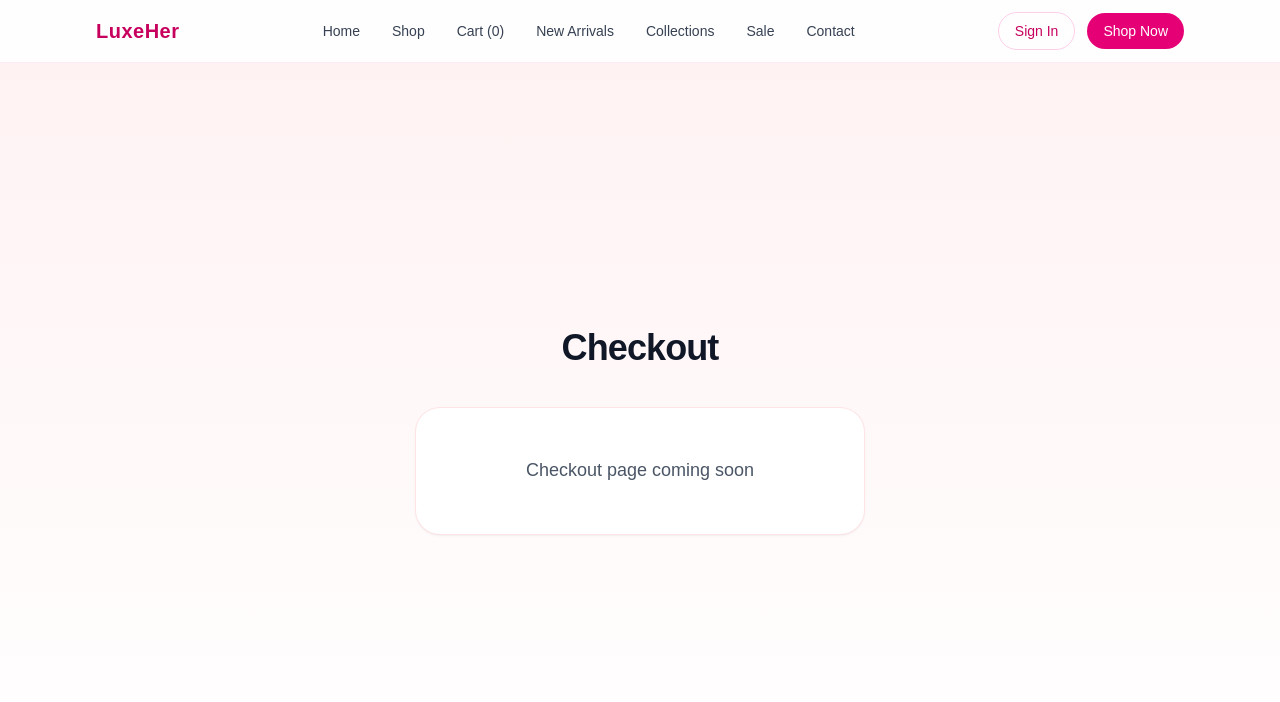
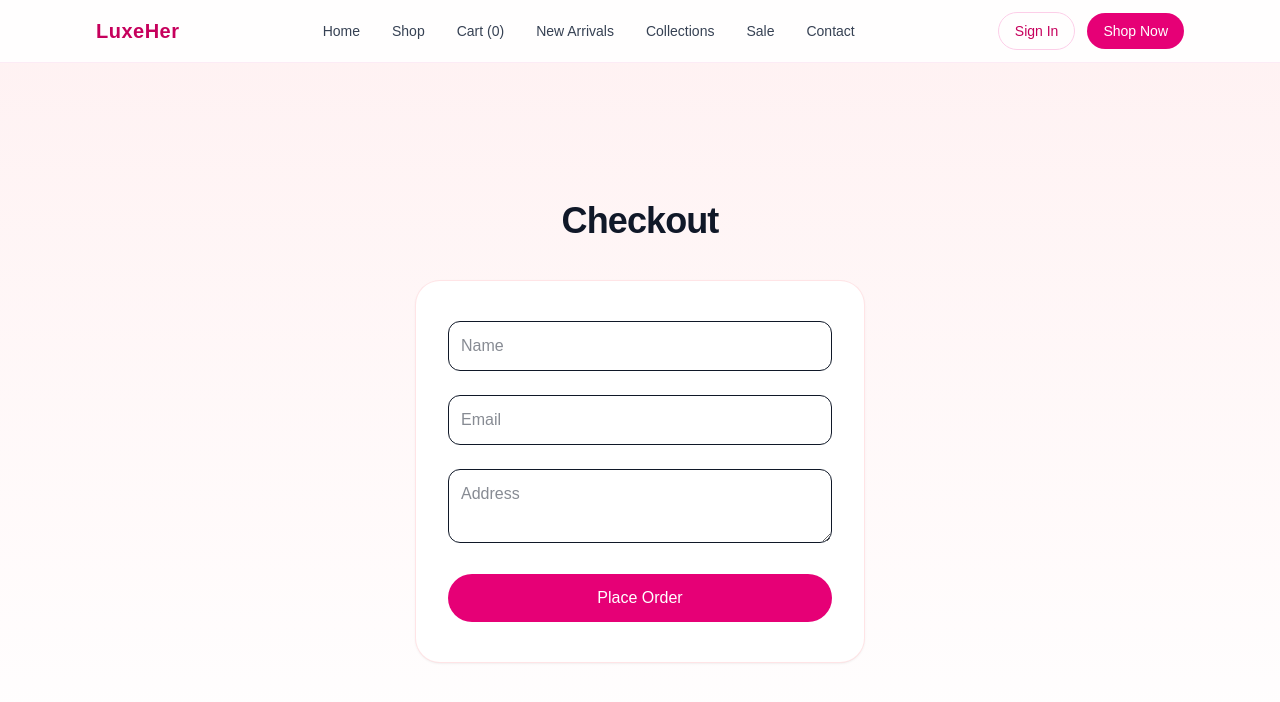
Before and after one commit to priyanka-reactt/my-clothing-site, a Next.js app: page /checkout in a window 1280 px wide. Shown: the top 702 px of the page. Built offline with nearby package versions, Linux system fonts and the light colour scheme.

Commit message:
Add checkout form, handle submit, and success page with cart clear and redirect

```diff
--- a/src/components/navbar.tsx
+++ b/src/components/navbar.tsx
@@ -32,6 +32,7 @@ export default function Navbar() {
         setCartCount(0);
       }
     }
+
 
     updateCartCount();
 
--- a/src/pages/checkout.tsx
+++ b/src/pages/checkout.tsx
@@ -1,6 +1,19 @@
 import Navbar from "@/components/Navbar";
+import { useRouter } from "next/router";
 
 export default function CheckoutPage() {
+  const router = useRouter();
+
+  function handleSubmit(e: React.FormEvent) {
+    e.preventDefault();
+
+    // cart clear
+    localStorage.removeItem("luxeher_cart_v1");
+
+    // redirect
+    router.push("/success");
+  }
+
   return (
     <div className="min-h-screen bg-linear-to-b from-rose-50 to-white text-gray-900">
       <Navbar />
@@ -10,9 +23,20 @@ export default function CheckoutPage() {
           Checkout
         </h1>
 
-        <div className="mt-10 w-full max-w-md rounded-3xl bg-white px-8 py-12 text-center shadow-sm ring-1 ring-rose-100">
-          <p className="text-base leading-relaxed text-gray-600 sm:text-lg">Checkout page coming soon</p>
-        </div>
+        <form
+          onSubmit={handleSubmit}
+          className="mt-10 w-full max-w-md rounded-3xl bg-white px-8 py-10 shadow-sm ring-1 ring-rose-100"
+        >
+          <div className="space-y-6">
+            <input placeholder="Name" className="w-full p-3 border rounded-xl" />
+            <input placeholder="Email" className="w-full p-3 border rounded-xl" />
+            <textarea placeholder="Address" className="w-full p-3 border rounded-xl" />
+
+            <button className="w-full bg-pink-600 text-white py-3 rounded-full">
+              Place Order
+            </button>
+          </div>
+        </form>
       </main>
     </div>
   );
--- /dev/null
+++ b/src/pages/success.tsx
@@ -0,0 +1,27 @@
+import Navbar from "@/components/Navbar";
+import Link from "next/link";
+
+export default function SuccessPage() {
+  return (
+    <div className="min-h-screen bg-rose-50">
+      <Navbar />
+
+      <main className="flex flex-col items-center justify-center h-[80vh] text-center">
+        <h1 className="text-3xl font-bold text-pink-700">
+          🎉 Order Placed Successfully!
+        </h1>
+
+        <p className="mt-4 text-gray-600">
+          Thank you for shopping with us 💖
+        </p>
+
+        <Link
+          href="/shop"
+          className="mt-6 bg-pink-600 text-white px-6 py-3 rounded-full"
+        >
+          Continue Shopping
+        </Link>
+      </main>
+    </div>
+  );
+}
```
